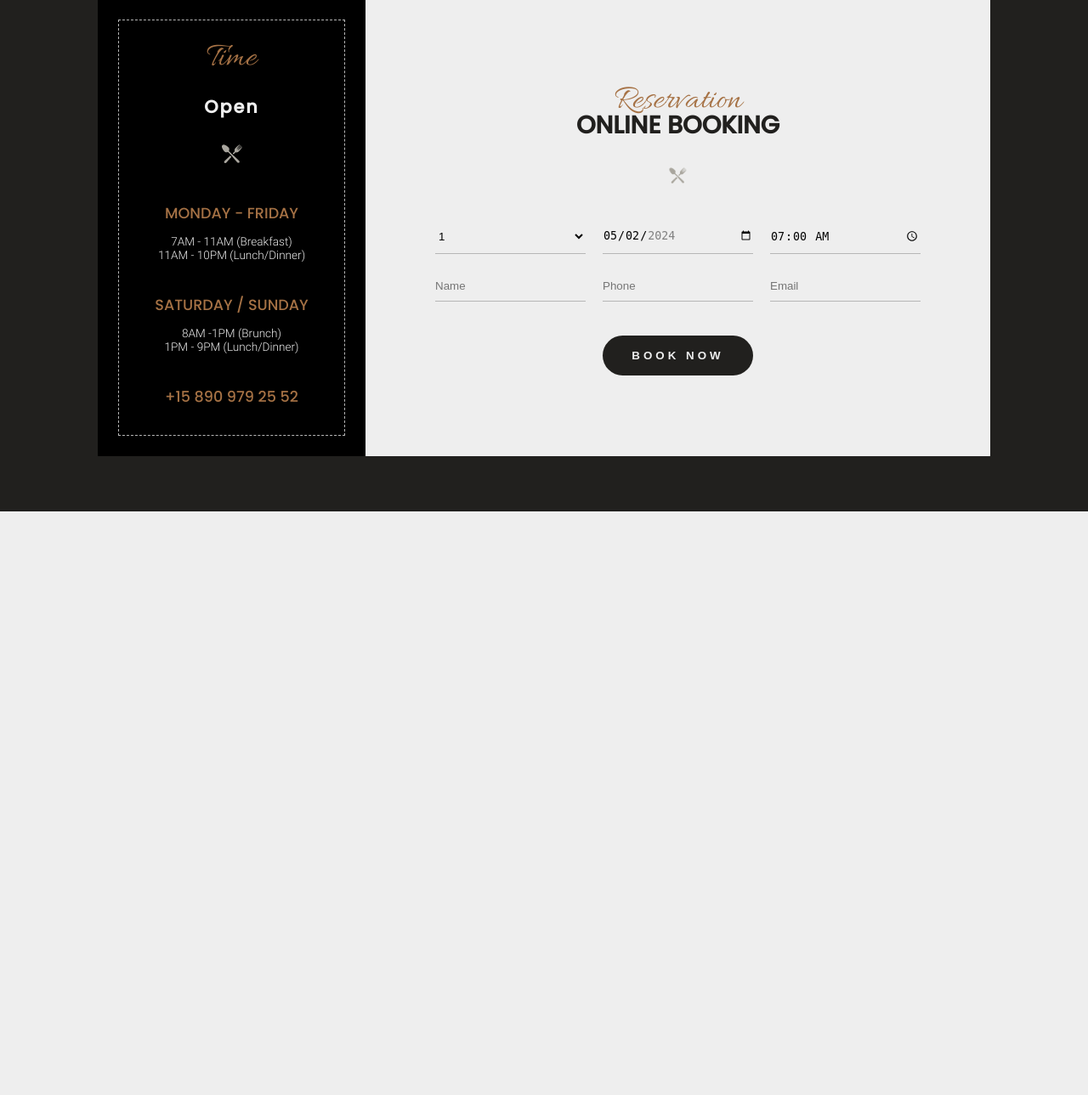
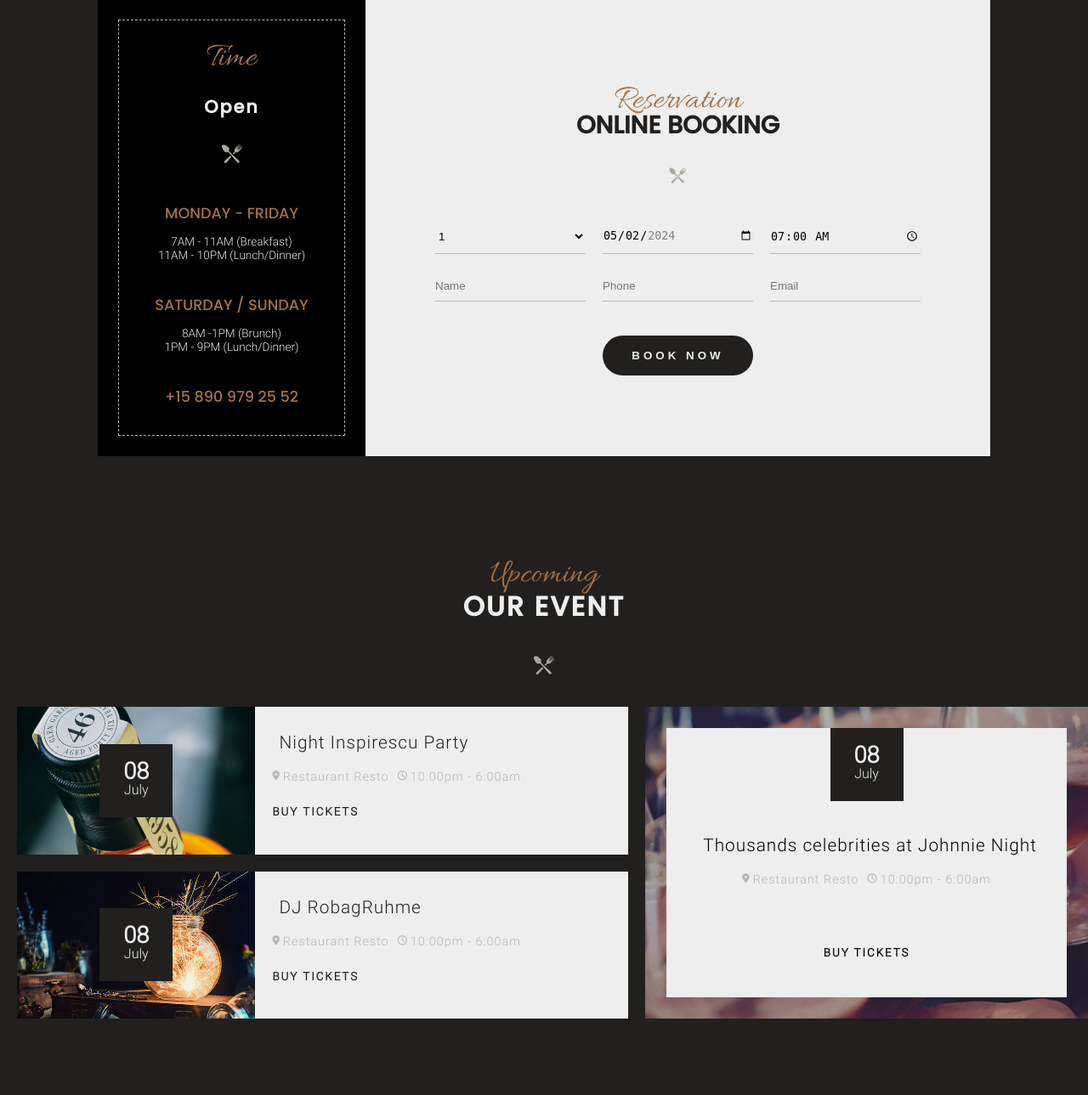
Before and after one commit to Kinayny/Little-Project, a PHP site: page / in a window 1280 px wide. Shown: the part 2317-3606 px from the top of the page at 85% size. Before the commit the page ends 2919 px from the top, so only its background shows below. Run offline with PHP 8.4, Linux system fonts and the light colour scheme.

Commit message:
Section4

```diff
--- /dev/null
+++ b/SASS/The resto/assets/styles/_section4.scss
@@ -0,0 +1,127 @@
+.section4 {
+  padding: 50px 20px 90px;
+
+  .events-container {
+    min-width: 1000px;
+    margin: 0 auto;
+
+    h2 {
+      font-size: 2.5rem;
+      color: $goldy;
+      font-family: $font1;
+      font-weight: 100;
+    }
+
+    h4 {
+      letter-spacing: 2px;
+      font-size: 2rem;
+      font-weight: 900;
+      color: $whity;
+      margin-top: -12px;
+      font-family: $font2;
+    }
+    img {
+      margin: 30px 0;
+    }
+    .event-grid {
+      display: grid;
+      grid-template-columns: 58% 42%;
+      grid-template-rows: 1fr 1fr;
+      grid-template-areas:
+        "a c"
+        "b c";
+
+        gap: 20px;
+
+      .date-content {
+        background: $black;
+        height: 86px;
+        width: 86px;
+        margin: 0 auto;
+        color: $whity;
+        @include childCenter;
+        flex-direction: column;
+        line-height: 22px;
+
+        h6 {
+          font-size: 1.7rem;
+        }
+      }
+
+      .address {
+        background: $whity;
+
+        h3 {
+          letter-spacing: 1px;
+          font-size: 1.3rem;
+          font-weight: 500;
+          padding-left: 8px;
+        }
+        p {
+          font-size: 0.9rem;
+          color: $grey;
+          margin-top: 20px;
+          letter-spacing: 1px;
+
+          i {
+            margin-right: 3px;
+            font-size: 0.7rem;
+            transform: translateY(-2px);
+
+            &:nth-child(2) {
+              margin-left: 10px;
+            }
+          }
+        }
+        h5 {
+          letter-spacing: 2px;
+          margin-top: 25px;
+        }
+      }
+
+      .event-left {
+        display: grid;
+        grid-template-columns: 39% 61%;
+        text-align: left;
+
+        .date {
+          @include childCenter;
+        }
+        .address {
+          color: $black;
+          padding: 30px 20px;
+        }
+      }
+      .event-1 {
+        grid-area: a;
+
+        .date {
+          background: url(../img/event-01.jpg) center / cover;
+        }
+      }
+      .event-2 {
+        grid-area: b;
+
+        .date {
+          background: url(../img/event-02.jpg) center / cover;
+        }
+      }
+    }
+    .event-3 {
+      grid-area: c;
+      background: url(../img/event-03.jpg) center / cover;
+      padding: 25px;
+
+      .address {
+        height: 100%;
+        padding: 0 12px;
+      }
+      h3 {
+        margin: 40px 0 15px;
+      }
+      h5 {
+        padding: 45px 0;
+      }
+    }
+  }
+}
--- a/SASS/The resto/assets/styles/index.css
+++ b/SASS/The resto/assets/styles/index.css
@@ -405,4 +405,135 @@ nav .nav-icons i:hover {
 .section3 .form-content .form-infos button:hover {
   -webkit-transform: scale(1.01);
           transform: scale(1.01);
+}
+
+.section4 {
+  padding: 50px 20px 90px;
+}
+.section4 .events-container {
+  min-width: 1000px;
+  margin: 0 auto;
+}
+.section4 .events-container h2 {
+  font-size: 2.5rem;
+  color: rgb(166, 114, 69);
+  font-family: Allura, cursif;
+  font-weight: 100;
+}
+.section4 .events-container h4 {
+  letter-spacing: 2px;
+  font-size: 2rem;
+  font-weight: 900;
+  color: #eee;
+  margin-top: -12px;
+  font-family: Poppins, sans-serif;
+}
+.section4 .events-container img {
+  margin: 30px 0;
+}
+.section4 .events-container .event-grid {
+  display: grid;
+  grid-template-columns: 58% 42%;
+  grid-template-rows: 1fr 1fr;
+  grid-template-areas: "a c" "b c";
+  gap: 20px;
+}
+.section4 .events-container .event-grid .date-content {
+  background: #21201e;
+  height: 86px;
+  width: 86px;
+  margin: 0 auto;
+  color: #eee;
+  display: -webkit-box;
+  display: -ms-flexbox;
+  display: flex;
+  -webkit-box-pack: center;
+      -ms-flex-pack: center;
+          justify-content: center;
+  -webkit-box-align: center;
+      -ms-flex-align: center;
+          align-items: center;
+  -webkit-box-orient: vertical;
+  -webkit-box-direction: normal;
+      -ms-flex-direction: column;
+          flex-direction: column;
+  line-height: 22px;
+}
+.section4 .events-container .event-grid .date-content h6 {
+  font-size: 1.7rem;
+}
+.section4 .events-container .event-grid .address {
+  background: #eee;
+}
+.section4 .events-container .event-grid .address h3 {
+  letter-spacing: 1px;
+  font-size: 1.3rem;
+  font-weight: 500;
+  padding-left: 8px;
+}
+.section4 .events-container .event-grid .address p {
+  font-size: 0.9rem;
+  color: rgb(182, 182, 182);
+  margin-top: 20px;
+  letter-spacing: 1px;
+}
+.section4 .events-container .event-grid .address p i {
+  margin-right: 3px;
+  font-size: 0.7rem;
+  -webkit-transform: translateY(-2px);
+          transform: translateY(-2px);
+}
+.section4 .events-container .event-grid .address p i:nth-child(2) {
+  margin-left: 10px;
+}
+.section4 .events-container .event-grid .address h5 {
+  letter-spacing: 2px;
+  margin-top: 25px;
+}
+.section4 .events-container .event-grid .event-left {
+  display: grid;
+  grid-template-columns: 39% 61%;
+  text-align: left;
+}
+.section4 .events-container .event-grid .event-left .date {
+  display: -webkit-box;
+  display: -ms-flexbox;
+  display: flex;
+  -webkit-box-pack: center;
+      -ms-flex-pack: center;
+          justify-content: center;
+  -webkit-box-align: center;
+      -ms-flex-align: center;
+          align-items: center;
+}
+.section4 .events-container .event-grid .event-left .address {
+  color: #21201e;
+  padding: 30px 20px;
+}
+.section4 .events-container .event-grid .event-1 {
+  grid-area: a;
+}
+.section4 .events-container .event-grid .event-1 .date {
+  background: url(../img/event-01.jpg) center/cover;
+}
+.section4 .events-container .event-grid .event-2 {
+  grid-area: b;
+}
+.section4 .events-container .event-grid .event-2 .date {
+  background: url(../img/event-02.jpg) center/cover;
+}
+.section4 .events-container .event-3 {
+  grid-area: c;
+  background: url(../img/event-03.jpg) center/cover;
+  padding: 25px;
+}
+.section4 .events-container .event-3 .address {
+  height: 100%;
+  padding: 0 12px;
+}
+.section4 .events-container .event-3 h3 {
+  margin: 40px 0 15px;
+}
+.section4 .events-container .event-3 h5 {
+  padding: 45px 0;
 }/*# sourceMappingURL=index.css.map */
--- a/SASS/The resto/assets/styles/index.scss
+++ b/SASS/The resto/assets/styles/index.scss
@@ -4,4 +4,5 @@
 @import "./section1";
 @import "./section2";
 @import "./section3";
+@import "./section4";
 @import "./footer";
--- a/SASS/The resto/index.html
+++ b/SASS/The resto/index.html
@@ -1,5 +1,6 @@
 <!DOCTYPE html>
 <html lang="en">
+
 <head>
   <meta charset="UTF-8" />
   <meta name="viewport" content="width=device-width, initial-scale=1.0" />
@@ -7,10 +8,7 @@
   <meta name="description" content="Restaurant gastronomique, Resto propose des produit bio du terroire, ouvert 7/7">
   <link rel="stylesheet" href="../The resto/assets/styles/index.css" />
   <link rel="shorcut icon" href="./assets/img/ic-plate.png">
-    <link
-      rel="stylesheet"
-      href="https://cdnjs.cloudflare.com/ajax/libs/font-awesome/6.5.2/css/all.min.css"
-    />
+  <link rel="stylesheet" href="https://cdnjs.cloudflare.com/ajax/libs/font-awesome/6.5.2/css/all.min.css" />
 </head>
 
 <body>
@@ -51,7 +49,8 @@
       <h2>Discover</h2>
       <h3>OUR STORE</h3>
       <img src="./assets/img/ic-plate.png" alt="ic-plate">
-        <p>Lorem ipsum dolor, sit amet consectetur adipisicing elit. Neque deleniti repudiandae temporibus, doloremque voluptate inventore commodi corrupti mollitia enim dolorum rerum sint istegnam modi doloremque.</p>
+      <p>Lorem ipsum dolor, sit amet consectetur adipisicing elit. Neque deleniti repudiandae temporibus, doloremque
+        voluptate inventore commodi corrupti mollitia enim dolorum rerum sint istegnam modi doloremque.</p>
       <img src="./assets/img/avatar-01.jpg" alt="Russel Stephens photo">
       <h4>Russell Stephens</h4>
       <h5>CHEF COOK</h5>
@@ -170,10 +169,9 @@
               <option value="7">7</option>
               <option value="8">8</option>
             </select>
-            <input type="date" id="booking-date" name="booking-date"
-            value="2024-05-02" min="2024-05-02" max="2024-12-15" />
-            <input type="time" id="booking-time" name="booking-time"
-            min="07:00" max="21:00" value="07:00" />
+            <input type="date" id="booking-date" name="booking-date" value="2024-05-02" min="2024-05-02"
+              max="2024-12-15" />
+            <input type="time" id="booking-time" name="booking-time" min="07:00" max="21:00" value="07:00" />
             <input type="text" placeholder="Name">
             <input type="text" placeholder="Phone">
             <input type="email" placeholder="Email">
@@ -183,5 +181,55 @@
       </div>
     </div>
   </section>
+  <!-- ******************* SECTION 4 ************ -->
+  <section class="section4">
+    <div class="events-container">
+      <h2>Upcoming</h2>
+      <h4>OUR EVENT</h4>
+      <img src="./assets/img/ic-plate.png" alt="icon-plate" />
+      <div class="event-grid">
+        <div class="event-1 event-left">
+          <div class="date">
+            <div class="date-content">
+              <h6>08</h6>
+              <span>July</span>
+            </div>
+          </div>
+          <div class="address">
+            <h3>Night Inspirescu Party</h3>
+            <p><i class="fas fa-map-marker-alt"></i>Restaurant Resto<i class="far fa-clock"></i>10:00pm - 6:00am</p>
+            <h5>BUY TICKETS</h5>
+          </div>
+        </div>
+        <div class="event-2 event-left">
+          <div class="date">
+            <div class="date-content">
+              <h6>08</h6>
+              <span>July</span>
+            </div>
+          </div>
+          <div class="address">
+            <h3>DJ RobagRuhme</h3>
+            <p><i class="fas fa-map-marker-alt"></i>Restaurant Resto<i class="far fa-clock"></i>10:00pm - 6:00am</p>
+            <h5>BUY TICKETS</h5>
+          </div>
+        </div>
+        <div class="event-3">
+          <div class="address">
+            <div class="date">
+              <div class="date-content">
+                <h6>08</h6>
+                <span>July</span>
+              </div>
+            </div>
+            <h3>Thousands celebrities at Johnnie Night</h3>
+            <p><i class="fas fa-map-marker-alt"></i>Restaurant Resto<i class="far fa-clock"></i>10:00pm - 6:00am</p>
+            <h5>BUY TICKETS</h5>
+          </div>
+        </div>
+      </div>
+    </div>
+  </section>
 </body>
+
 </html>
```
Also changed, not shown: 1 other file. Lines whose indentation alone changed are shown as unchanged.
